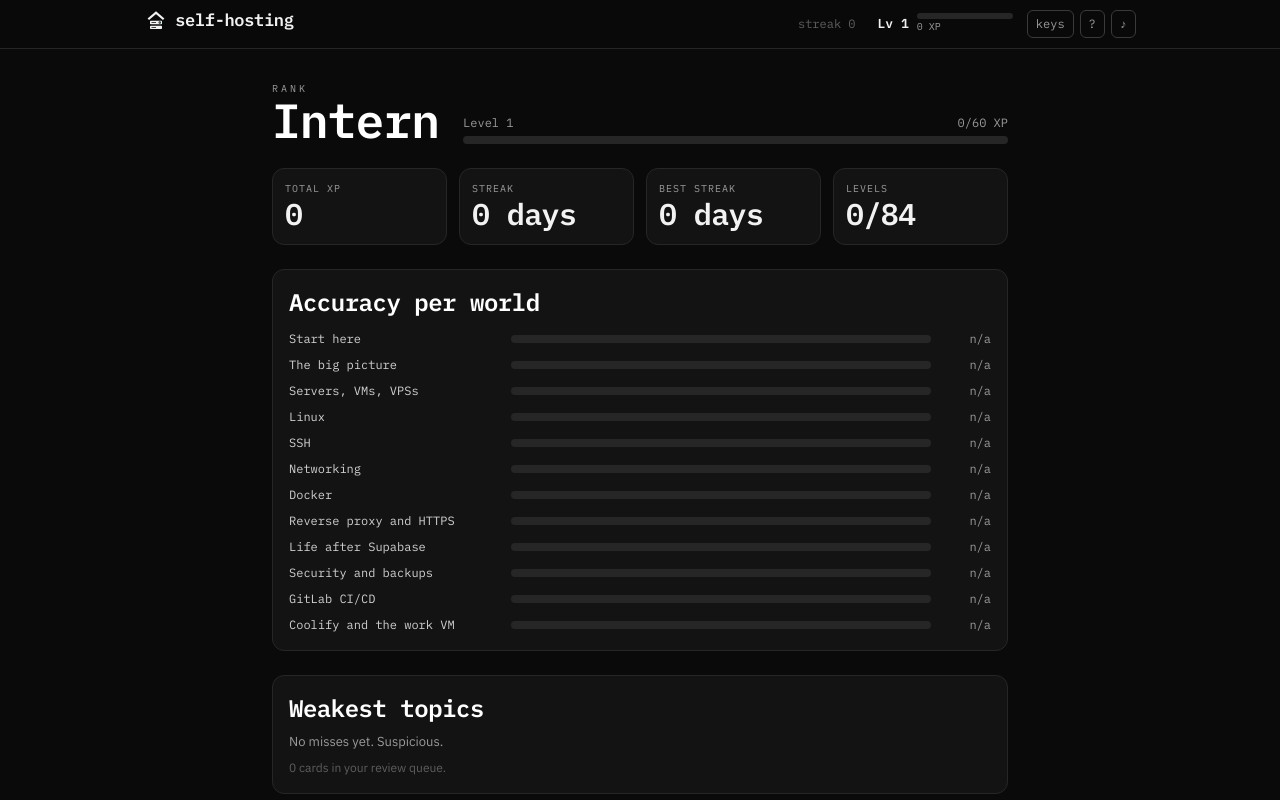
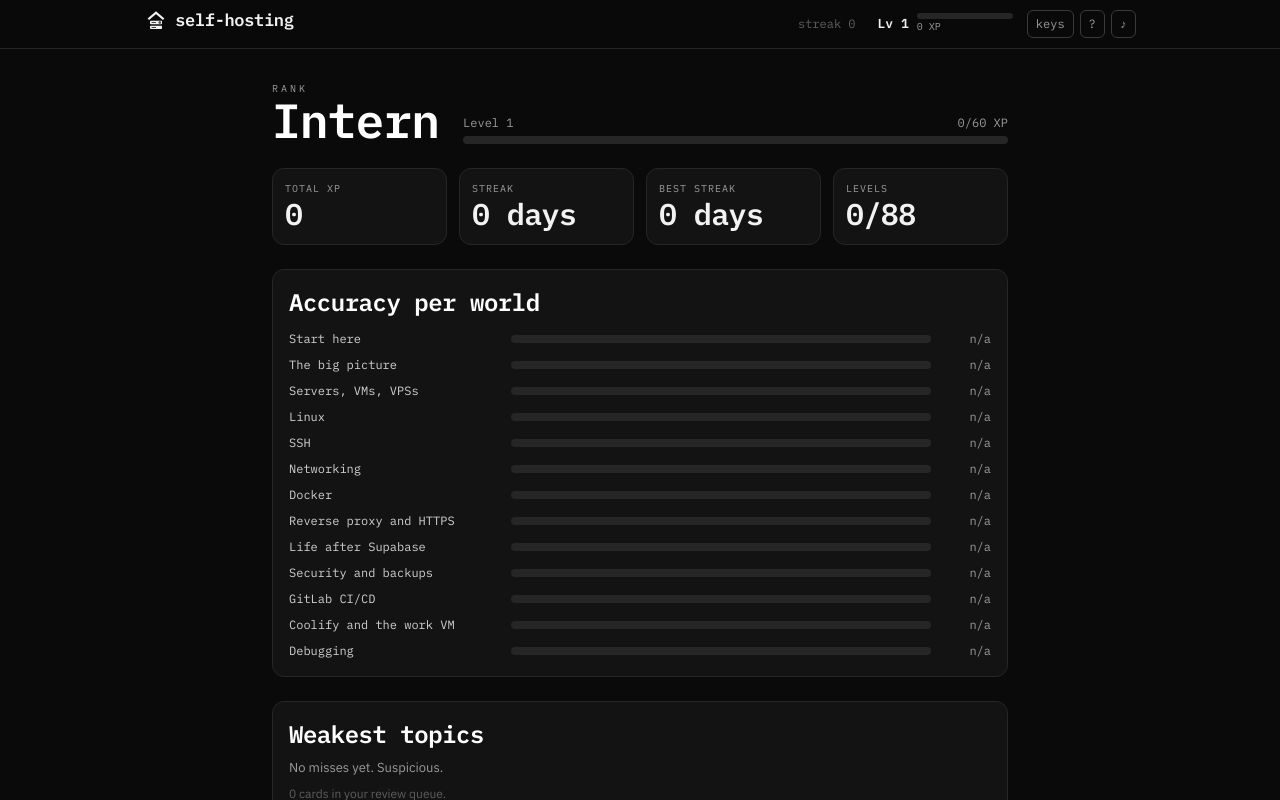
Before and after one commit to KaguSoftware/self-hosting-game, a Next.js app: page /profile in a window 1280 px wide. Shown: the top 800 px of the page. Built offline with nearby package versions, Linux system fonts and the light colour scheme.

Commit message:
World 11: Debugging
Four levels: the calm routine (outside in, one change at a time), an outside-in hunt
for a real 502, a symptom finder that maps each error to its stop, and three drills
that replay earlier incidents on today's server.

```diff
--- a/src/content/index.ts
+++ b/src/content/index.ts
@@ -14,8 +14,9 @@ import { world7 } from "./worlds/w7";
 import { world8 } from "./worlds/w8";
 import { world9 } from "./worlds/w9";
 import { world10 } from "./worlds/w10";
+import { world11 } from "./worlds/w11";
 
-const AUTHORED: WorldDef[] = [worldStart, world0, world1, world2, world3, world4, world5, world6, world7, world8, world9, world10];
+const AUTHORED: WorldDef[] = [worldStart, world0, world1, world2, world3, world4, world5, world6, world7, world8, world9, world10, world11];
 
 function mixQuiz(q: QuizItem): QuizItem {
   return { ...q, ...mixOptions(q.id, q.options, q.answer) };
@@ -38,7 +39,6 @@ export const WORLDS: WorldDef[] = AUTHORED.map((w) => ({ ...w, levels: w.levels.
 
 /** Worlds still being built. Shown locked on the path. */
 export const UPCOMING: { id: number; title: string; tagline: string }[] = [
-  { id: 11, title: "Debugging", tagline: "Find the hop" },
   { id: 12, title: "Final mission", tagline: "Zero to deployed" },
 ];
 
--- /dev/null
+++ b/src/content/worlds/w11.ts
@@ -0,0 +1,186 @@
+import * as P from "@/sim/predicates";
+import { VPS_IP } from "@/sim/constants";
+import type { WorldDef } from "../schema";
+
+const IP = VPS_IP;
+/** Drills replay earlier incidents on today's server: the end of World 10. */
+const NOW = "w10-03";
+
+export const world11: WorldDef = {
+  id: 11,
+  title: "Debugging",
+  tagline: "Find the hop",
+  cheatSheet: [
+    { cmd: "Outside in", what: "start where the visitor starts, walk in until one stop says no" },
+    { cmd: "dig crumb.shop +short", what: "1. DNS: is it the right IP?" },
+    { cmd: "curl -v https://crumb.shop", what: "2. which step fails: resolve, connect, TLS, or the answer" },
+    { cmd: "Could not resolve host", what: "DNS" },
+    { cmd: "Timeout", what: "a firewall: provider or ufw" },
+    { cmd: "Couldn't connect (refused)", what: "nothing listens on that port" },
+    { cmd: "TLS alert / certificate error", what: "Caddy has no site block or certificate for that name" },
+    { cmd: "502", what: "Caddy is fine, the app behind it is not answering" },
+    { cmd: "500", what: "the app answered with an error, often the database" },
+    { cmd: "docker compose ps; docker compose logs --tail 20 SERVICE", what: "which service is down, and why" },
+    { cmd: "One change at a time", what: "then test again from outside" },
+  ],
+  levels: [
+    {
+      id: "w11-01",
+      world: 11,
+      title: "The method",
+      base: "chain",
+      start: "laptop",
+      steps: [
+        {
+          id: "w11-01-a",
+          mission: "Every outage gets the same calm routine. Put it in order.",
+          intel: {
+            lines: ["A visit passes DNS, the provider firewall, ufw, Caddy, the app and the database.", "Start outside and walk in until one stop says no. Change one thing, then test again.", "curl -v shows every step of a request."],
+          },
+          task: {
+            kind: "order",
+            prompt: "Top is first.",
+            items: [
+              "Read the exact error, and ask what changed",
+              "Test from outside: dig, then curl -v",
+              "Find the first stop that says no",
+              "Read that stop's logs",
+              "Change one thing",
+              "Test again from outside",
+            ],
+            why: "Guessing and changing three things at once is how outages get longer. One stop, one change, one test.",
+          },
+          basis: { taught: ["self"] },
+          tags: ["debugging"],
+        },
+      ],
+    },
+    {
+      id: "w11-02",
+      world: 11,
+      title: "Outside in",
+      base: "chain",
+      start: "laptop",
+      setup: (w) => {
+        // Someone stopped the app "for a minute" and went to lunch.
+        const app = Object.values(w.hosts.vps.docker.containers).find((c) => c.service === "app");
+        if (app) {
+          app.status = "exited";
+          app.exitCode = 0;
+          app.manuallyStopped = true;
+        }
+      },
+      steps: [
+        {
+          id: "w11-02-a",
+          mission: "The shop is down. Walk in from outside, find the stop that says no, and bring the shop back.",
+          intel: { lines: ["curl -v shows each step: resolving the name, connecting, TLS, then the answer."] },
+          task: {
+            kind: "terminal",
+            goals: [
+              { describe: "Find the failing stop from outside", check: P.saw(/HTTP\/2 502|< HTTP\/2 502/, "laptop") },
+              { describe: "https://crumb.shop answers again", check: P.traceOk("https://crumb.shop") },
+            ],
+            hints: [
+              "dig is fine, curl gets a 502: Caddy works, the app does not. On web-1, docker compose ps.",
+              "The app is Exited. cd /srv/crumb, then docker compose up -d app.",
+            ],
+            guide: ["dig crumb.shop +short", "curl -v https://crumb.shop", `ssh deploy@${IP}`, "cd /srv/crumb", "docker compose ps", "docker compose up -d app"],
+            showMe: ["dig crumb.shop +short", "curl -v https://crumb.shop", `ssh deploy@${IP}`, "cd /srv/crumb", "docker compose ps", "docker compose up -d app"],
+            chips: ["dig crumb.shop +short", "curl -v https://crumb.shop", `ssh deploy@${IP}`, "docker compose ps", "docker compose logs --tail 20 app"],
+            url: "https://crumb.shop",
+          },
+          after: "DNS said yes, the firewalls said yes, Caddy said 502: the first no was the app. Its status said Exited, and the fix was one command.",
+          tags: ["debugging"],
+        },
+      ],
+    },
+    {
+      id: "w11-03",
+      world: 11,
+      title: "Symptom finder",
+      base: "chain",
+      start: "laptop",
+      steps: [
+        {
+          id: "w11-03-a",
+          mission: "Each error points at one stop. Go fast.",
+          task: {
+            kind: "rapid",
+            seconds: 45,
+            items: [
+              { id: "w11-03-a1", q: "curl: (6) Could not resolve host", options: ["DNS", "A firewall", "The app"], answer: 0, why: "The name did not turn into an IP.", tag: "debugging" },
+              { id: "w11-03-a2", q: "curl: (28) Timeout was reached", options: ["A firewall dropped it", "Nothing listens", "The database"], answer: 0, why: "Silence means something dropped the visit.", tag: "debugging" },
+              { id: "w11-03-a3", q: "curl: (7) Couldn't connect to server", options: ["Nothing listens on that port", "DNS", "A firewall"], answer: 0, why: "Refused comes back fast from the machine itself.", tag: "debugging" },
+              { id: "w11-03-a4", q: "TLS alert internal error", options: ["Caddy has no site or certificate for the name", "The app crashed", "ufw"], answer: 0, why: "Check the Caddyfile and Caddy's logs.", tag: "debugging" },
+              { id: "w11-03-a5", q: "502 Bad Gateway", options: ["The app behind Caddy is not answering", "DNS is wrong", "The certificate expired"], answer: 0, why: "Down, wrong port, or listening on 127.0.0.1.", tag: "debugging" },
+              { id: "w11-03-a6", q: "500 Internal Server Error", options: ["The app answered with an error, often the database", "Caddy is down", "A firewall"], answer: 0, why: "Read the app's logs.", tag: "debugging" },
+              { id: "w11-03-a7", q: "Permission denied (publickey)", options: ["The SSH key, or the modes of .ssh", "The provider firewall", "DNS"], answer: 0, why: "Read journalctl -u ssh on the server.", tag: "debugging" },
+            ],
+          },
+          basis: { taught: ["w4-04-b", "w4-05-c", "w4-02-c", "w6-03-a", "w6-05-a", "w5-06-b", "w3-06-a"] },
+          tags: ["debugging"],
+        },
+      ],
+    },
+    {
+      id: "w11-04",
+      world: 11,
+      title: "Drills",
+      base: "chain",
+      start: "laptop",
+      steps: [
+        {
+          id: "w11-04-a",
+          mission: "Drill on today's server. Outside in.",
+          task: { kind: "incident", incidentId: "pfw-blocks-443", after: NOW },
+          tags: ["debugging", "firewall"],
+        },
+        {
+          id: "w11-04-b",
+          mission: "After a deploy, one service is not well. Tap it.",
+          task: {
+            kind: "spot",
+            prompt: "docker compose ps",
+            mono: true,
+            lines: [
+              "NAME            SERVICE   STATUS",
+              "crumb-caddy-1   caddy     Up 3 hours",
+              "crumb-app-1     app       Restarting (1) 9 seconds ago",
+              "crumb-db-1      db        Up 3 hours (healthy)",
+            ],
+            bugs: [2],
+            why: "Restarting over and over means it crashes at start. Next: docker compose logs --tail 20 app.",
+          },
+          basis: { taught: ["w5-02-d", "w5-07-c"] },
+          tags: ["debugging", "docker"],
+        },
+        {
+          id: "w11-04-c",
+          mission: "Drill: orders are failing.",
+          task: { kind: "incident", incidentId: "db-localhost", after: NOW },
+          tags: ["debugging", "docker"],
+        },
+        {
+          id: "w11-04-d",
+          mission: "dig gives the right IP. curl times out on 443. ufw on web-1 allows 443.",
+          task: {
+            kind: "predict",
+            question: "Where do you look next?",
+            options: ["The provider firewall", "Restart Caddy", "Change the DNS record"],
+            answer: 0,
+            why: "A timeout is a firewall, and ufw is fine. The other firewall is in the provider's dashboard.",
+          },
+          basis: { taught: ["w4-06-a", "w11-03-a"] },
+          tags: ["debugging", "firewall"],
+        },
+        {
+          id: "w11-04-e",
+          mission: "Last drill: the database keeps falling over.",
+          task: { kind: "incident", incidentId: "disk-full-logs", after: NOW },
+          tags: ["debugging", "logs"],
+        },
+      ],
+    },
+  ],
+};
```
Also changed, not shown: 1 other file (tests, documents, lock files or other folders).
